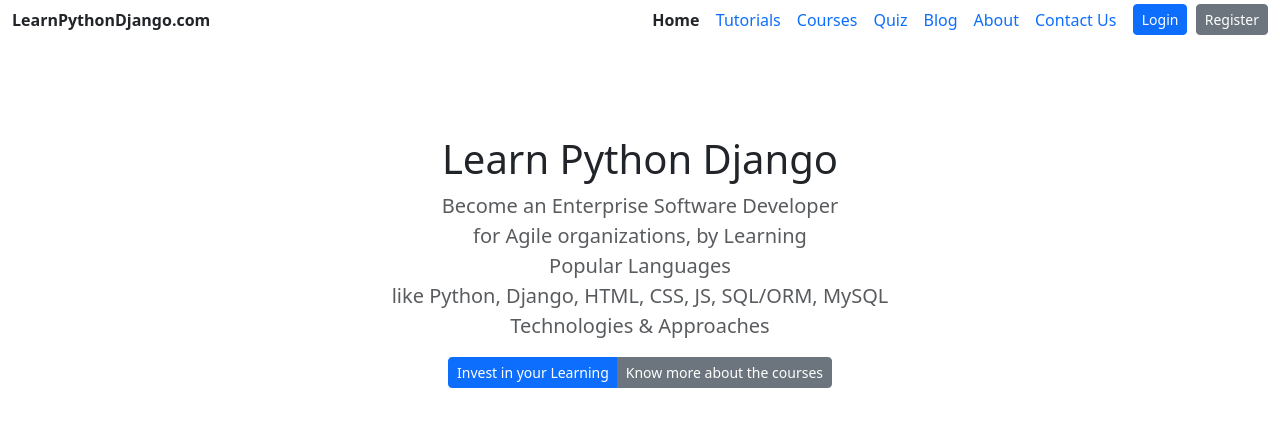
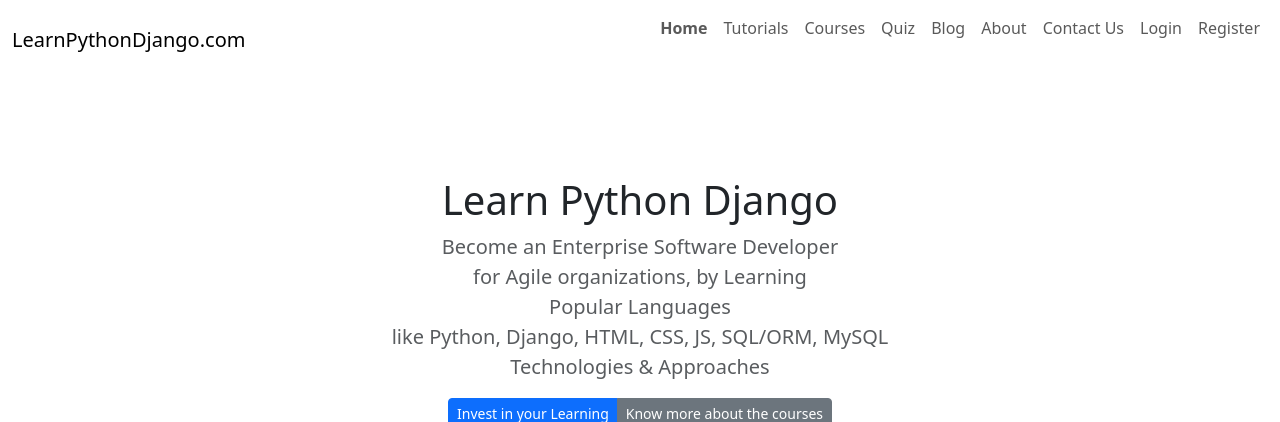
Before and after one commit to ARUNRGAGILITY/django_edu, a Django app: page / in a window 1280 px wide. Shown: the top 422 px of the page. Run offline with Django 4.2, Linux system fonts and the light colour scheme; parts of the project's set-up code (start-up, migrations or seed data) failed here and were passed over; some libraries are stand-ins or nearby versions.

Commit message:
Release build: v1.0.5 Navbar fix1 - toggle

```diff
--- a/app_blog/templates/app_blog/blog_home.html
+++ b/app_blog/templates/app_blog/blog_home.html
@@ -2,8 +2,8 @@
 {% load static %}
 {% block title %}Blog Home{% endblock title %}
 {% block content %}
+{% include "../app_web/top_level_menu.html" %}
 <div class="container-fluid">
-    {% include "../app_web/top_level_menu.html" %}
     <h1>Blog Home</h1>
 </div>
 {% endblock content %}
--- a/app_courses/templates/app_courses/courses_home.html
+++ b/app_courses/templates/app_courses/courses_home.html
@@ -2,8 +2,8 @@
 {% load static %}
 {% block title %}Courses Home{% endblock title %}
 {% block content %}
+{% include "../app_web/top_level_menu.html" %}
 <div class="container-fluid">
-    {% include "../app_web/top_level_menu.html" %}
     <h1>Courses Home</h1>
     <p>
         LearnPythonDjango courses are designed with start point and learning journey in mind.
--- a/app_quiz/templates/app_quiz/quiz_home.html
+++ b/app_quiz/templates/app_quiz/quiz_home.html
@@ -2,8 +2,8 @@
 {% load static %}
 {% block title %}Quiz Home{% endblock title %}
 {% block content %}
+{% include "../app_web/top_level_menu.html" %}
 <div class="container-fluid">
-    {% include "../app_web/top_level_menu.html" %}
     <h1>Quiz Home</h1>
     <div class="row">
         <div class="col-md-12">
--- a/app_tutorials/templates/app_tutorials/tutorials_home.html
+++ b/app_tutorials/templates/app_tutorials/tutorials_home.html
@@ -2,8 +2,9 @@
 {% load static %}
 {% block title %}Tutorials Home{% endblock title %}
 {% block content %}
+{% include "../app_web/top_level_menu.html" %}
 <div class="container-fluid">
-    {% include "../app_web/top_level_menu.html" %}
+
     <h1>Tutorials Home</h1>
     <div class="row">
         <div class="col-md-3"></div>
--- a/app_web/templates/app_web/about.html
+++ b/app_web/templates/app_web/about.html
@@ -2,8 +2,8 @@
 {% load static %}
 {% block title %}About{% endblock title %}
 {% block content %}
+{% include "../app_web/top_level_menu.html" %}
 <div class="container-fluid">
-    {% include "../app_web/top_level_menu.html" %}
     <h1>About</h1>
 </div>
 {% endblock content %}
--- a/app_web/templates/app_web/app_web_home.html
+++ b/app_web/templates/app_web/app_web_home.html
@@ -1,13 +1,11 @@
 {% extends "./base_bootstrap.html" %}
 {% load static %}
 {% block content %}
+{% include "./top_level_menu.html" %}
+<main>
 
-<main>
     <div class="container-fluid">
-        {% include "./top_level_menu.html" %}
-
         <!-- Add Main Section CTA -->
-
      <section class="py-5 text-center container">
        <div class="row py-lg-5">
          <div class="col-lg-6 col-md-8 mx-auto">
--- a/app_web/templates/app_web/base_bootstrap.html
+++ b/app_web/templates/app_web/base_bootstrap.html
@@ -7,7 +7,8 @@
         {% block title %}
         {% endblock title %}
     </title>
-    <link href="https://cdn.jsdelivr.net/npm/bootstrap@5.3.2/dist/css/bootstrap.min.css" rel="stylesheet" integrity="sha384-T3c6CoIi6uLrA9TneNEoa7RxnatzjcDSCmG1MXxSR1GAsXEV/Dwwykc2MPK8M2HN" crossorigin="anonymous">
+   <!-- Add Bootstrap CSS and JS links -->
+   <link href="https://cdn.jsdelivr.net/npm/bootstrap@5.3.0/dist/css/bootstrap.min.css" rel="stylesheet">
     <style>
       .no_decoration {
           text-decoration: none;
@@ -15,21 +16,22 @@
       .space_link {
           padding: 0 0.5rem 0 0.5rem;
       }
-
+      .bold {
+        font-weight: bolder;
+      }
 
   </style>
   </head>
   <body>
     {% block content %}
     {% endblock content %}
-    <script src="https://cdn.jsdelivr.net/npm/bootstrap@5.3.2/dist/js/bootstrap.bundle.min.js" integrity="sha384-C6RzsynM9kWDrMNeT87bh95OGNyZPhcTNXj1NW7RuBCsyN/o0jlpcV8Qyq46cDfL" crossorigin="anonymous"></script>
+
     <!-- footer -->
     <footer style="text-align: center; height: 22px;" class="footer mt-auto">
       <font size="-1">
           &copy; <span id="currentYear"></span>. Privacy Policy: No Privacy Information is utilized.
       </font>
     </footer>
-
     <script>
       // FOR FOOTER
       // Get the current year
@@ -37,6 +39,8 @@
       // Update the content of the 'currentYear' span element
       document.getElementById('currentYear').textContent = currentYear;
     </script>
-
+    <!-- Add Bootstrap and jQuery JavaScript links -->
+    <script src="https://code.jquery.com/jquery-3.6.0.min.js"></script>
+    <script src="https://cdn.jsdelivr.net/npm/bootstrap@5.3.0/dist/js/bootstrap.bundle.min.js"></script>
   </body>
 </html>
--- a/app_web/templates/app_web/contact_us.html
+++ b/app_web/templates/app_web/contact_us.html
@@ -2,8 +2,8 @@
 {% load static %}
 {% block title %}Contact Us{% endblock title %}
 {% block content %}
+{% include "../app_web/top_level_menu.html" %}
 <div class="container-fluid">
-    {% include "../app_web/top_level_menu.html" %}
     <h1>Contact Us</h1>
     <p>Please contact us for the training for individuals, teams, corporate and online trainings at the following
         email address: contact at learnpythondjango dot com
--- a/app_web/templates/app_web/top_level_menu.html
+++ b/app_web/templates/app_web/top_level_menu.html
@@ -1,62 +1,79 @@
-<div class="row">
-    <div class="col-md-6 d-flex justify-content-start align-items-center">
-        <b>LearnPythonDjango.com</b>
-    </div>
-    <div class="col-md-6 d-flex justify-content-end align-items-center my-1">
+<nav class="navbar navbar-expand-lg navbar-light bg-white">
+    <div class="container-fluid no-gutters">
+        <a class="navbar-brand" href="/">LearnPythonDjango.com</a>
+         <!-- Bootstrap Toggler Button -->
+         <button class="navbar-toggler" type="button"
+         data-bs-toggle="collapse" data-bs-target="#navbarNav" data-target="#navbarNav"
+         aria-controls="navbarNav" aria-expanded="false" aria-label="Toggle navigation">
+            <span class="navbar-toggler-icon"></span>
+        </button>
+        <div class="collapse navbar-collapse justify-content-end" id="navbarNav">
+            <ul class="navbar-nav">
+                <li class="nav-item {% if page == 'home' %}active{% endif %}">
                     {% if page == 'home' %}
-        <b>Home</b>
+                    <b class="nav-link bold">Home</b>
                     &nbsp;&nbsp;
                     {% else %}
-        <a href="/" class="no_decoration space_link">Home</a>
+                    <a href="/" class="nav-link">Home</a>
                     {% endif %}
-
+                </li>
+                <li class="nav-item {% if page == 'tutorials' %}active{% endif %}">
                     {% if page == 'tutorials' %}
-        <b class="no_decoration space_link">Tutorials</b>
+                    <b class="nav-link bold">Tutorials</b>
                     {% else %}
-        <a href="{% url 'tutorials_home_page' %}" class="no_decoration space_link">Tutorials</a>
+                    <a href="{% url 'tutorials_home_page' %}" class="nav-link">Tutorials</a>
                     {% endif %}
-
+                </li>
+                <li class="nav-item {% if page == 'courses' %}active{% endif %}">
                     {% if page == 'courses' %}
-        <b class="no_decoration space_link">Courses</b>
+                    <b class="nav-link bold">Courses</b>
                     {% else %}
-        <a href="{% url 'courses_home_page' %}" class="no_decoration space_link">Courses</a>
+                    <a href="{% url 'courses_home_page' %}" class="nav-link">Courses</a>
                     {% endif %}
-
+                </li>
+                <li class="nav-item {% if page == 'quiz' %}active{% endif %}">
                     {% if page == 'quiz' %}
-        <b class="no_decoration space_link">Quiz</b>
+                    <b class="nav-link bold">Quiz</b>
                     {% else %}
-        <a href="{% url 'quiz_home_page' %}" class="no_decoration space_link">Quiz</a>
+                    <a href="{% url 'quiz_home_page' %}" class="nav-link">Quiz</a>
                     {% endif %}
-
+                </li>
+                <li class="nav-item {% if page == 'blog' %}active{% endif %}">
                     {% if page == 'blog' %}
-        <b class="no_decoration space_link">Blog</b>
+                    <b class="nav-link bold">Blog</b>
                     {% else %}
-        <a href="{% url 'blog_home_page' %}" class="no_decoration space_link">Blog</a>
+                    <a href="{% url 'blog_home_page' %}" class="nav-link">Blog</a>
                     {% endif %}
-
+                </li>
+                <li class="nav-item {% if page == 'about' %}active{% endif %}">
                     {% if page == 'about' %}
-        <b class="no_decoration space_link">About</b>
+                    <b class="nav-link bold">About</b>
                     {% else %}
-        <a href="{% url 'about_page' %}" class="no_decoration space_link">About</a>
+                    <a href="{% url 'about_page' %}" class="nav-link">About</a>
                     {% endif %}
-
+                </li>
+                <li class="nav-item {% if page == 'contact' %}active{% endif %}">
                     {% if page == 'contact' %}
-        <b class="no_decoration space_link">Contact Us</b>
+                    <b class="nav-link bold">Contact Us</b>
                     {% else %}
-        <a href="{% url 'contact_us_page' %}" class="no_decoration space_link">Contact Us</a>
+                    <a href="{% url 'contact_us_page' %}" class="nav-link">Contact Us</a>
                     {% endif %}
-
-        &nbsp;&nbsp;
+                </li>
+                <li class="nav-item {% if page == 'login' %}active{% endif %}">
                     {% if page == 'login' %}
-        <b>Login</b>
+                    <b class="nav-link bold">Login</b>
                     {% else %}
-        <a href="{% url 'login' %}" class="btn btn-sm btn-primary">Login</a>
+                    <a href="{% url 'login' %}" class="nav-link">Login</a>
                     {% endif %}
-        &nbsp;&nbsp;
+                </li>
+                <li class="nav-item {% if page == 'register' %}active{% endif %}">
                     {% if page == 'register' %}
-        <b>Register</b>
+                    <b class="nav-link bold">Register</b>
                     {% else %}
-        <a href="{% url 'register' %}" class="btn btn-sm btn-secondary">Register</a>
+                    <a href="{% url 'register' %}" class="nav-link">Register</a>
                     {% endif %}
+                </li>
+            </ul>
         </div>
     </div>
+</nav>
```
Also changed, not shown: app_tutorials/templates/app_tutorials/md_content/django_intro.md (+38 -0 lines), app_tutorials/templates/app_tutorials/md_content/template_test.md (added, +166 -0 lines), app_web/templates/app_web/top_level_menu copy.html (added, +62 -0 lines). Lines whose indentation alone changed are shown as unchanged.
